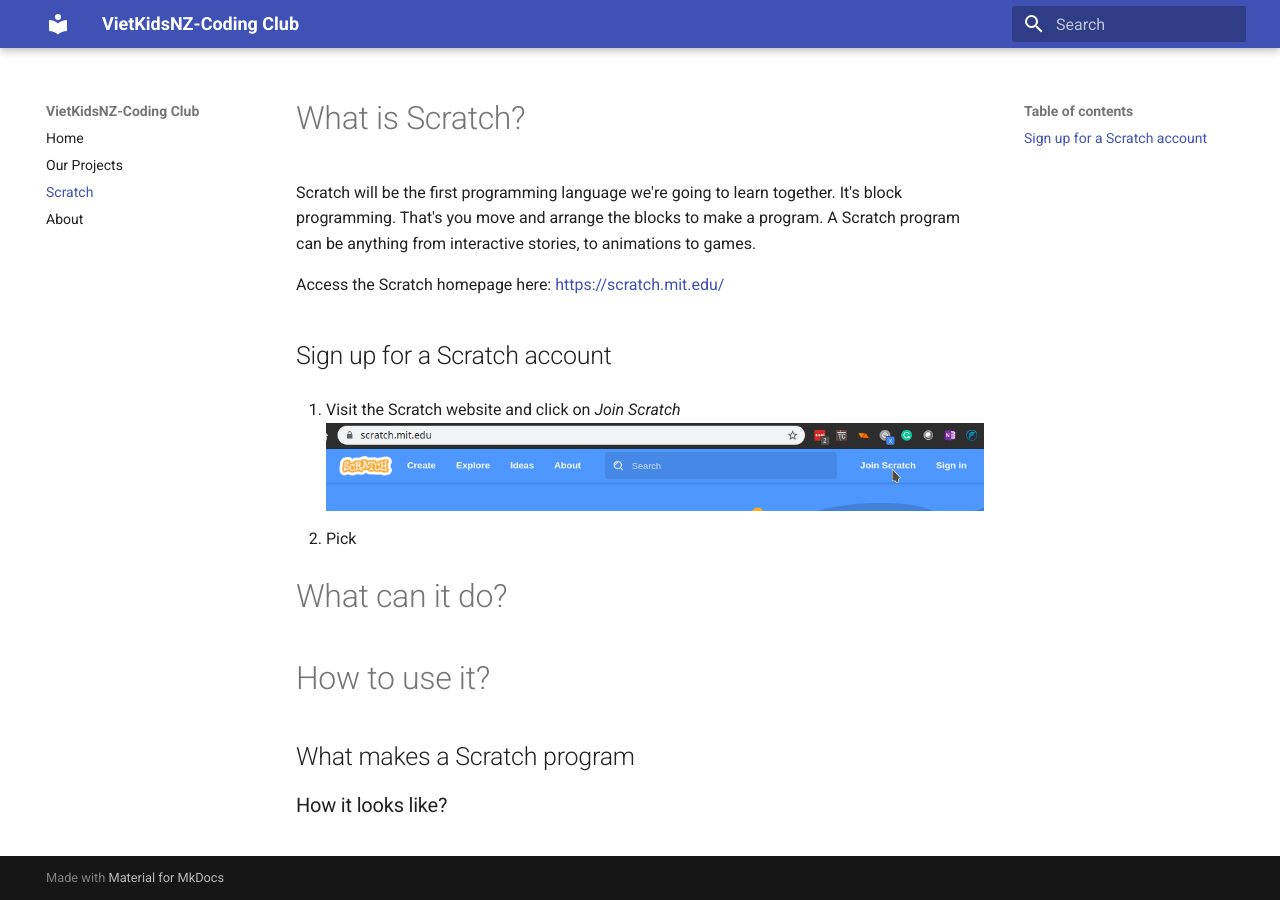
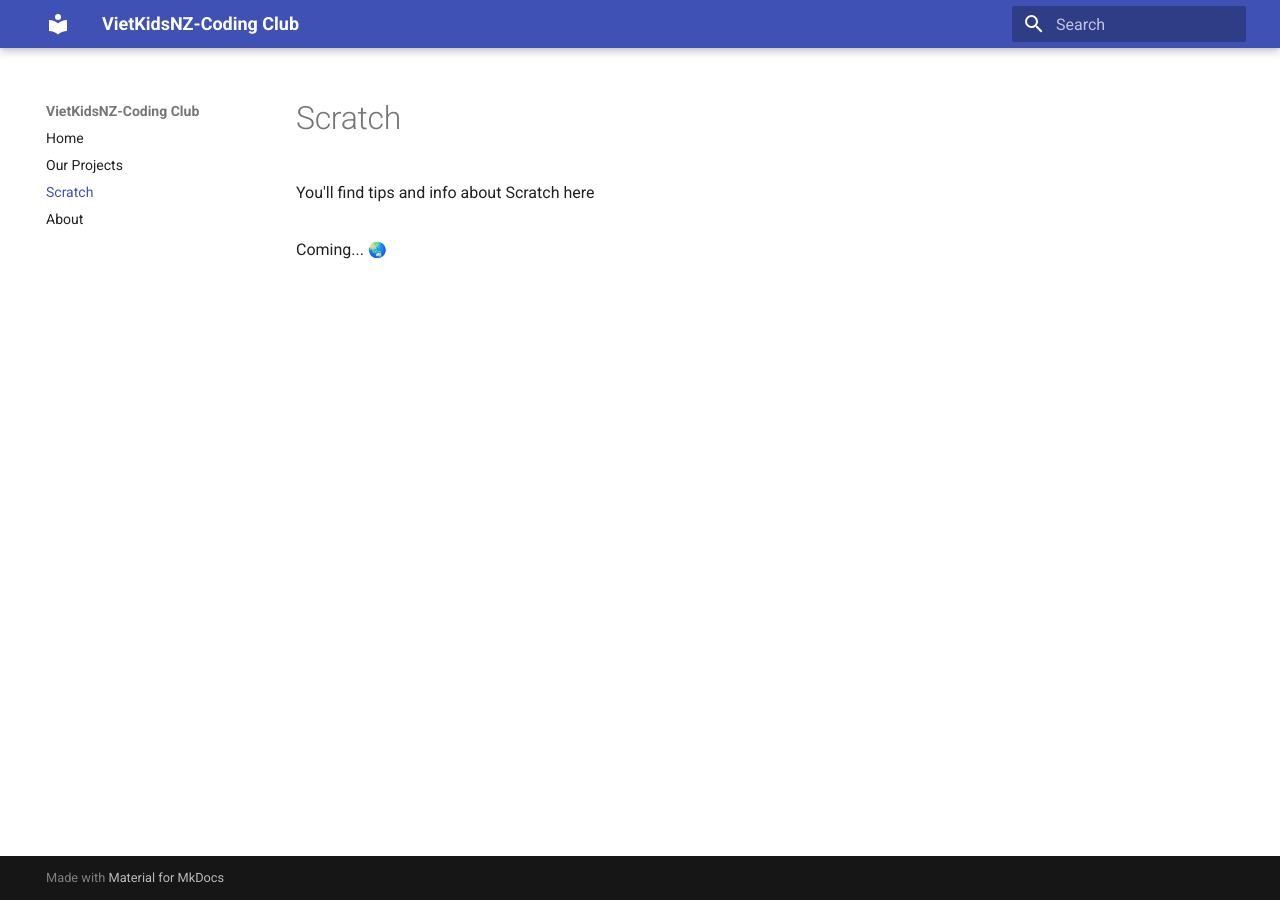
Before and after one commit to trungdtbk/VietKidsNZ-CC, an MkDocs documentation site: the page built from docs/scratch.md, in a window 1280 px wide. Built offline with MkDocs 1.6.1 and Material for MkDocs 9.7.7, drawn with Linux system fonts in a browser that asks for light colours; emoji names are drawn with the system emoji font.

Commit message:
update scratch.md

```diff
--- a/docs/scratch.md
+++ b/docs/scratch.md
@@ -1,25 +1,6 @@
-# What is Scratch?
 
-Scratch will be the first programming language we're going to learn together.
-It's block programming. That's you move and arrange the blocks to make a program.
-A Scratch program can be anything from interactive stories, to animations to games.
+You'll find tips and info about Scratch here
 
-Access the Scratch homepage here: <https://scratch.mit.edu/>
+[TOC]
 
-## Sign up for a Scratch account
-
-1. Visit the Scratch website and click on *Join Scratch*
-![Sign up](/images/scratch-sign-up-1.png)
-
-2. Pick
-
-# What can it do?
-
-
-# How to use it?
-
-## What makes a Scratch program
-
-
-
-### How it looks like?
+Coming... :earth_asia:
```
